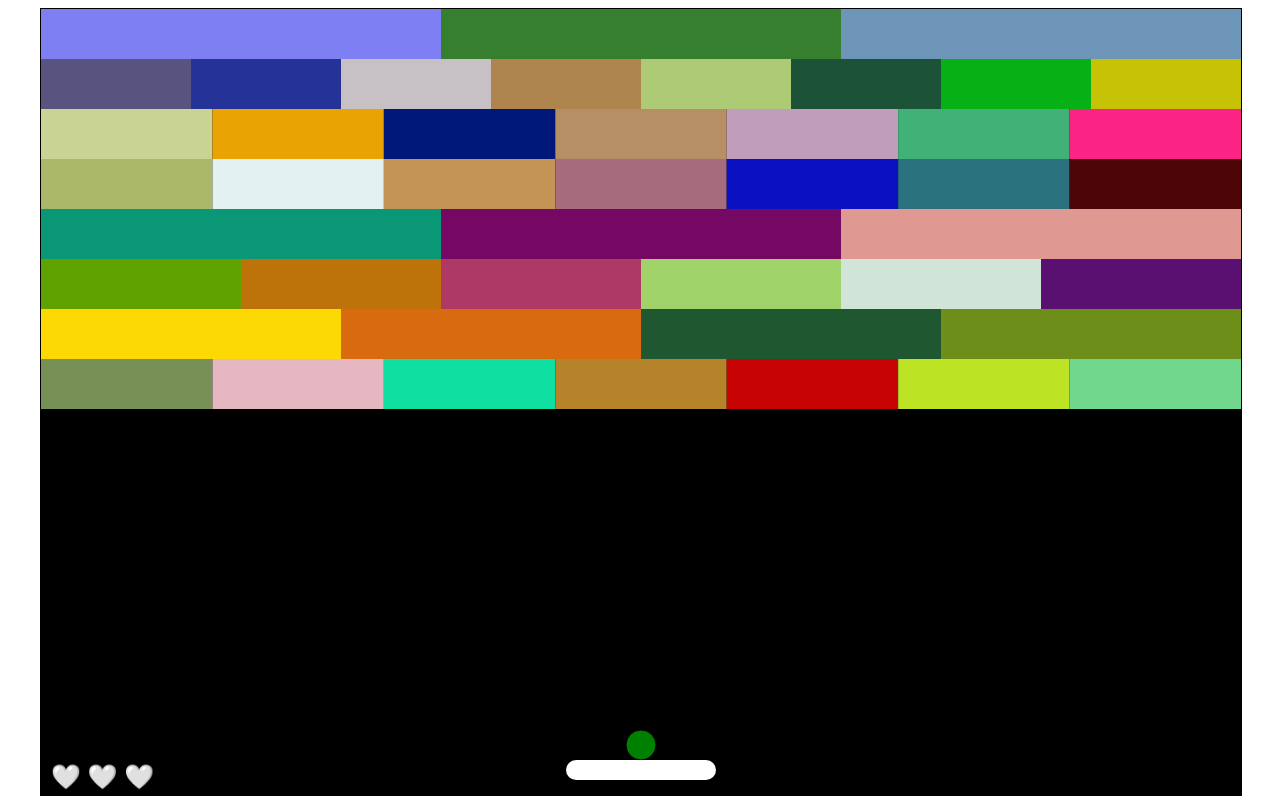
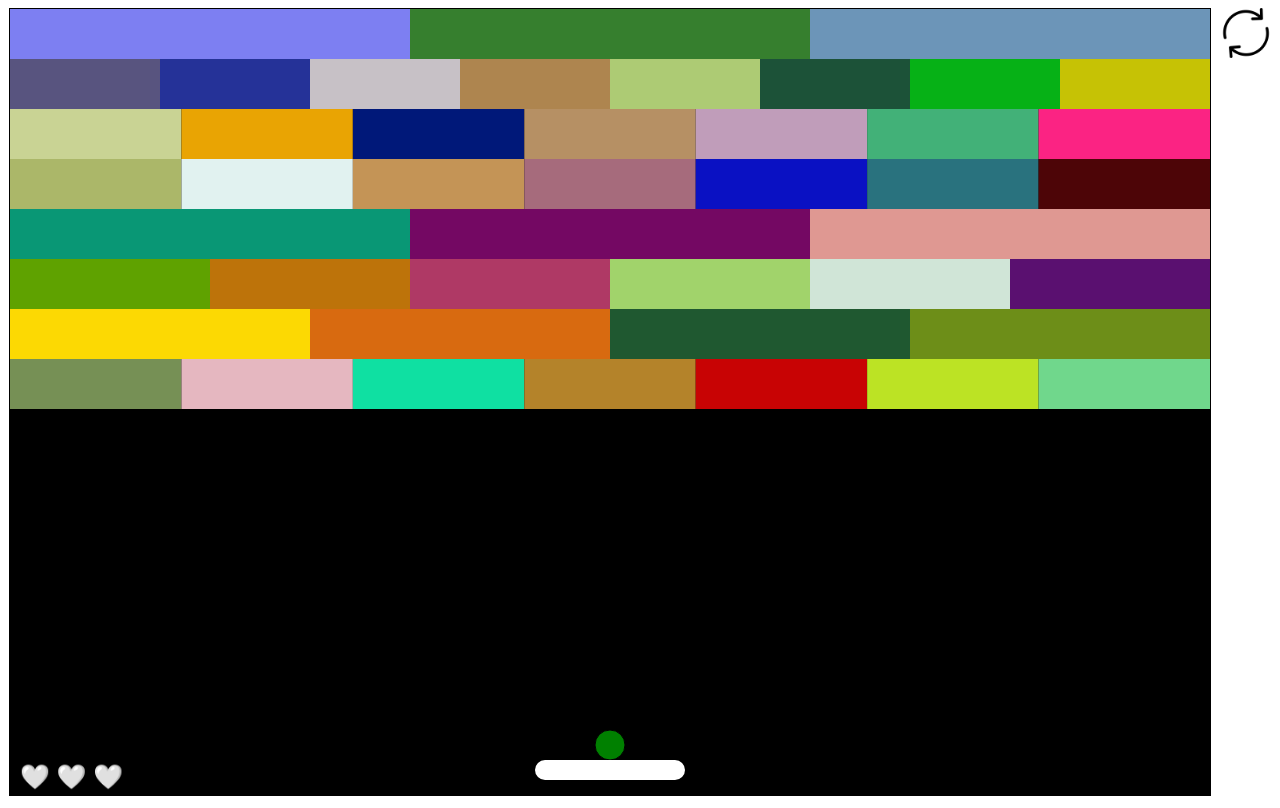
Before and after one commit to Garegin2003/intern_task4, a website: page index.html in a window 1280 px wide. Drawn offline with Linux system fonts and the light colour scheme.

Commit message:
created a reload button

```diff
--- a/index.html
+++ b/index.html
@@ -7,6 +7,7 @@
   <body>
     <div class="container">
     <canvas class="container__canvas" width="1200" height="786 "></canvas>
+    <img class="container__icon" src="./img/reload.png" onclick="reload()" />
   </div>
     <script src="./script.js"></script>
   </body>
--- a/script.js
+++ b/script.js
@@ -215,6 +215,11 @@ document.addEventListener('keydown', (e) => {
     isPressed = true;
   }
 });
+
+function reload() {
+  location.reload()
+}
+
 function loop() {
   if (ball.y + ball.radius >= canvas.height) {
     if (a === 1) {
--- a/scss/style.scss
+++ b/scss/style.scss
@@ -2,9 +2,18 @@
     max-width: 1200px;
     margin: 0 auto;
     text-align: center;
+    display: flex;
+    justify-content: center;
+    align-items: self-start;
+    column-gap: 10px;
 
     &__canvas {
         border: 1px solid #000;
         background-color: #000;
     }
+
+    &__icon {
+        width: 50px;
+        cursor: pointer;
+    }
 }
```
Also changed, not shown: css/style.css, img/reload.png (added).
